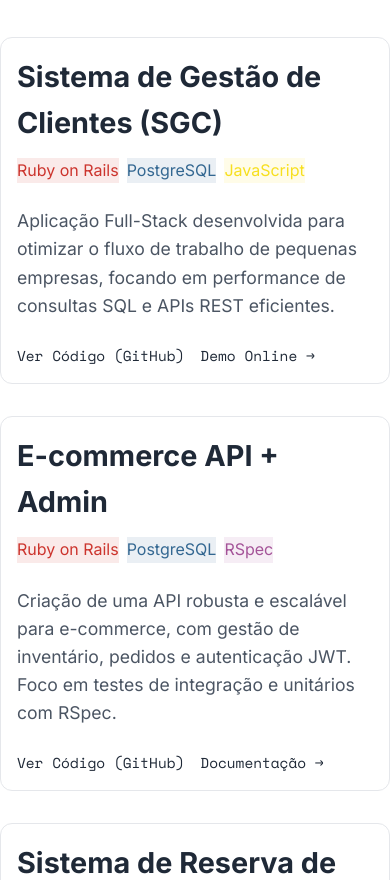
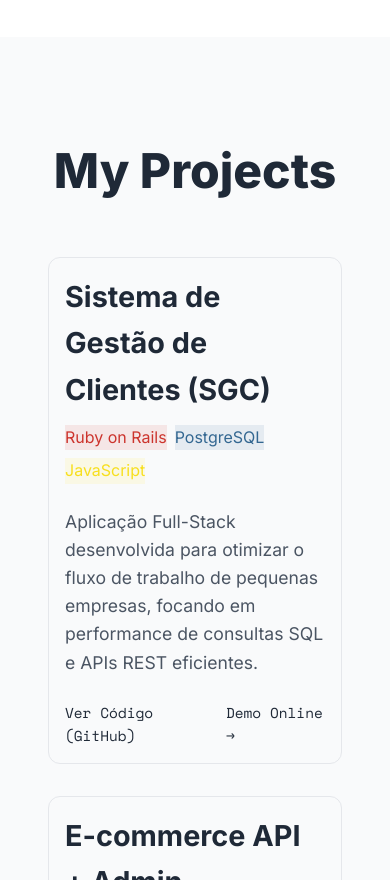
Before and after one commit to fernandodxx/Portfolio, a plain HTML site: page index.html in a window 390 px wide. Shown: the part 1120-2000 px from the top of the page. Drawn offline with nearby package versions, Linux system fonts and the light colour scheme; a web font is replaced by a local one.

Commit message:
centering the projects on the screen

```diff
--- a/assets/stylesheets/base/_reset.scss
+++ b/assets/stylesheets/base/_reset.scss
@@ -1,6 +1,3 @@
-/* assets/css/base/_reset.css */
-
-/* 1. RESET BÁSICO */
 *,
 *::before,
 *::after {
@@ -9,25 +6,20 @@
     padding: 0;
 }
 
-/* 2. ROOT E VARIÁVEIS CSS */
 :root {
-    /* Tipografia responsiva com clamp() */
     --font-size-base: 1rem;
     --font-size-heading: clamp(4rem, 8vw + 1rem, 8rem);
-    --font-size-paragraph: clamp(1.5rem, 4vw + 0.5rem, 2rem); /* Corrigido para 2rem */
+    --font-size-paragraph: clamp(1.5rem, 4vw + 0.5rem, 2rem);
 
-    /* Cores */
     --color-text-primary: #1f2937;
     --color-background: #ffffff;
     --color-link: #1f2937;
     --color-link-hover: #374151;
 }
 
-/* 3. ESTILOS GERAIS + Fontes */
 body {
     background-color: var(--color-background);
     color: var(--color-text-primary);
-    /* Aplicando a fonte de corpo principal: Inter */
     font-family: 'Inter', sans-serif;
     line-height: 1.6;
     min-height: 100vh;
--- a/assets/stylesheets/layout/_hero.scss
+++ b/assets/stylesheets/layout/_hero.scss
@@ -1,6 +1,3 @@
-/* assets/css/layout/_hero.css (Usando nomenclatura BEM) */
-
-/* BLOCO: .hero */
 .hero {
     min-height: 100vh;
     display: flex;
@@ -9,20 +6,17 @@
     padding: 3rem;
 }
 
-/* ELEMENTO: .hero__content */
 .hero__content {
-    max-width: 900px; /* Limite de largura para o texto */
-    width: 100%;
-    text-align: left;
+      max-width: 900px;
+      width: 100%;
+      text-align: left;
 }
 
-/* ELEMENTO: .hero__emoji */
 .hero__emoji {
     font-size: 3rem;
     margin-bottom: 1.5rem;
 }
 
-/* ELEMENTO: .hero__heading */
 .hero__heading {
     font-size: var(--font-size-heading);
     font-weight: 800;
@@ -32,7 +26,6 @@
     font-family: 'Lostar', sans-serif;
 }
 
-/* ELEMENTO: .hero__paragraph */
 .hero__paragraph {
     font-size: var(--font-size-paragraph);
     margin-bottom: 2.5rem;
@@ -40,7 +33,6 @@
     max-width: 800px;
 }
 
-/* MODIFICADOR/DETALHE: Contato (usando Space Mono) */
 .hero__contact-links {
     font-family: "Space Mono", monospace;
     font-size: 1.2rem;
--- a/assets/stylesheets/layout/_projects.scss
+++ b/assets/stylesheets/layout/_projects.scss
@@ -1,5 +1,3 @@
-// assets/stylesheets/layout/_projects.scss (Bloco: .projects)
-
 .projects {
     padding: 6rem 3rem;
     background-color: #f9fafb;
--- a/index.html
+++ b/index.html
@@ -35,6 +35,10 @@
 
       </section>
     </main>
+    <section class="projects">
+      <div class="projects__content">
+        <h2 class="projects__heading">My Projects</h2>
+
         <div class="projects__grid">
           <article class="project-card">
             <header class="project-card__header">
@@ -144,5 +148,7 @@
             </div>
           </article>
         </div>
+      </div>
+    </section>
   </body>
  </html>
```
Also changed, not shown: assets/css/styles.css, 1 other file. Lines whose indentation alone changed are shown as unchanged.
